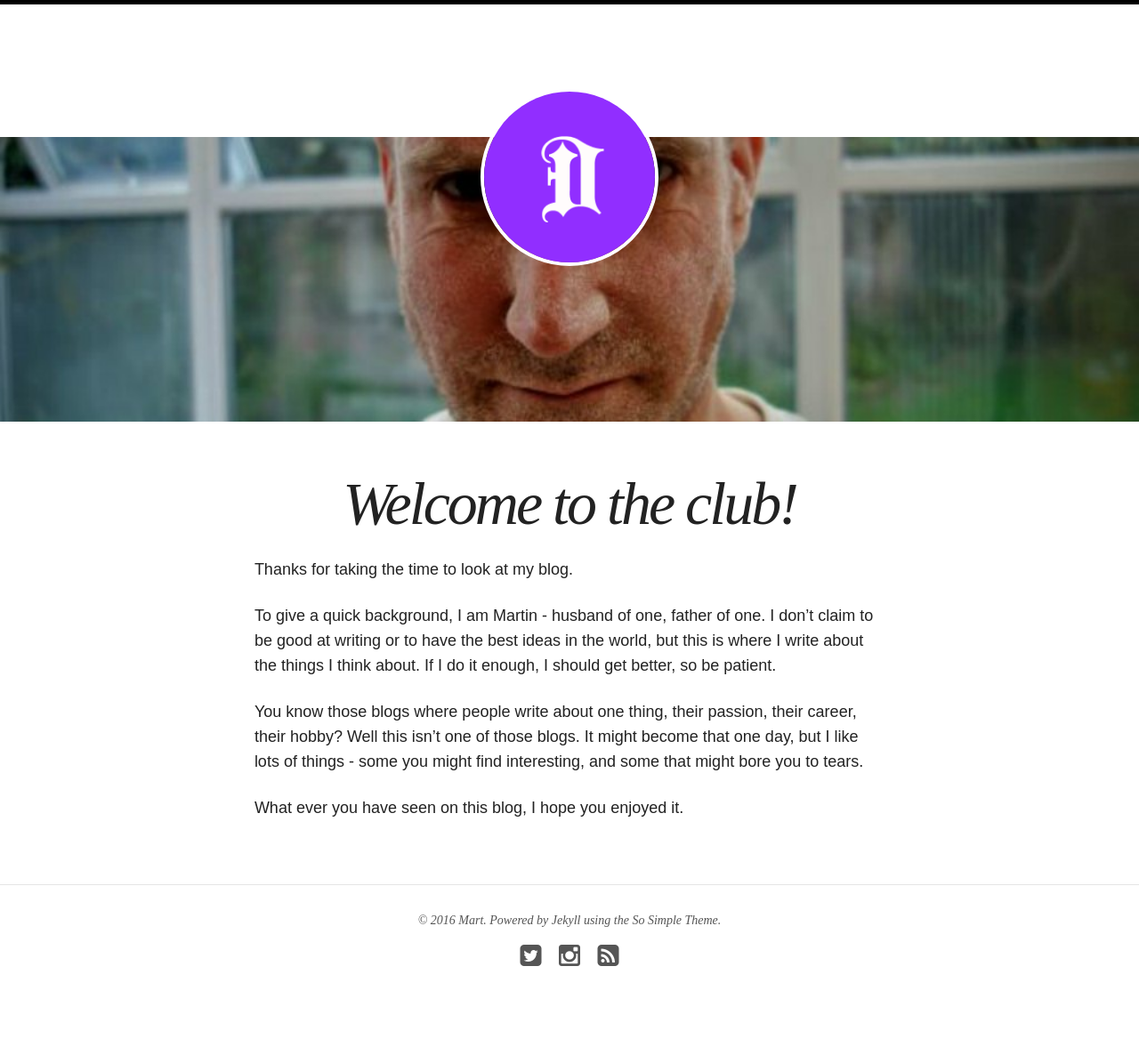
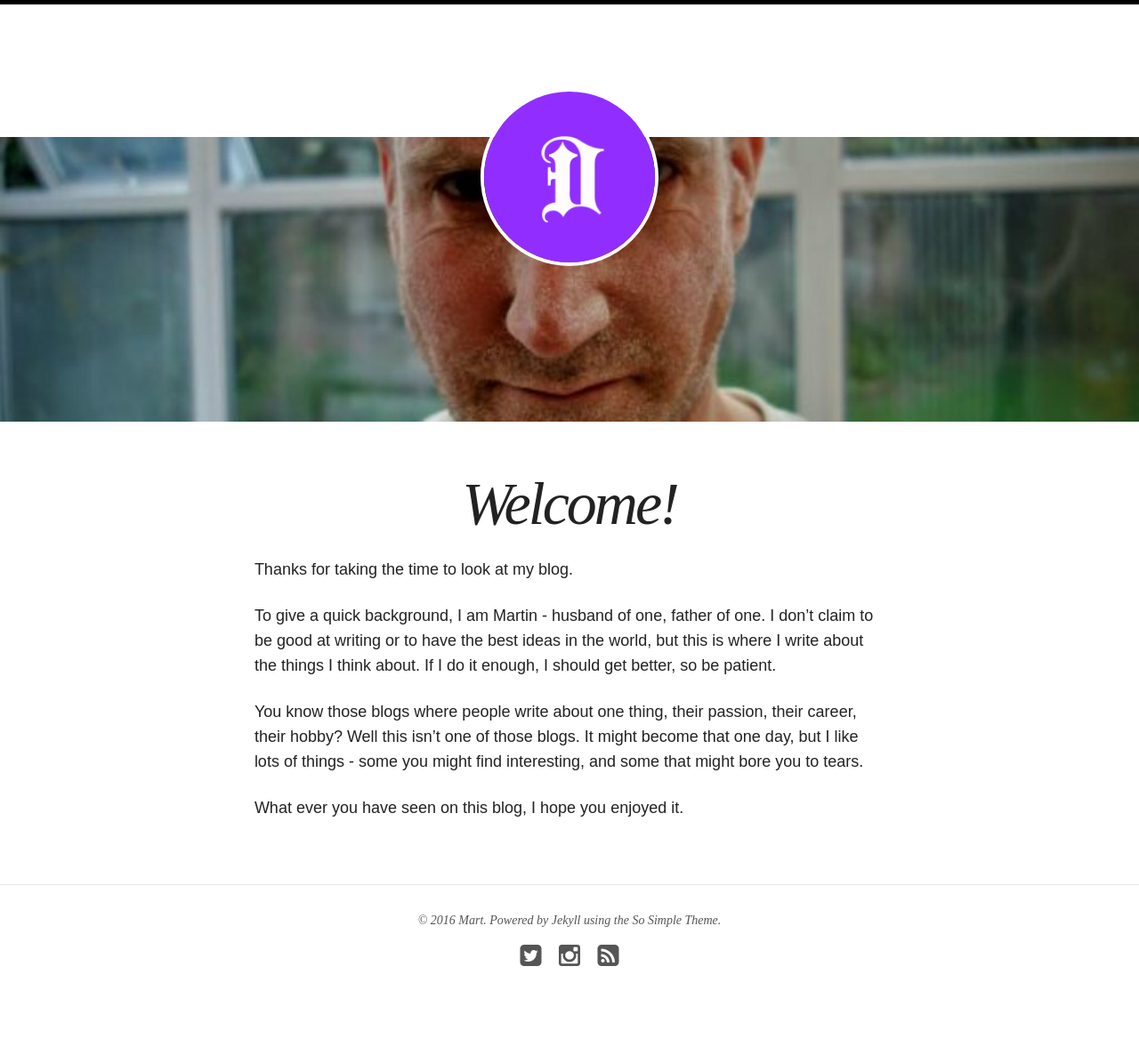
Before and after one commit to dawsneyland/dawsneyland.github.io, a Jekyll site: the page built from about/index.md, in a window 1280 px wide. Shown: the whole page at 89% size. Built offline with Jekyll 4.4.1, drawn with Linux system fonts in a browser that asks for light colours; nearby versions of some CDN libraries.

Commit message:
Update index.md

```diff
--- a/about/index.md
+++ b/about/index.md
@@ -1,6 +1,6 @@
 ---
 layout: page
-title: Welcome to the club!
+title: Welcome!
 excerpt: "Hi, I'm Martin..."
 modified: 2014-08-08T19:44:38.564948-04:00
 image:
```
